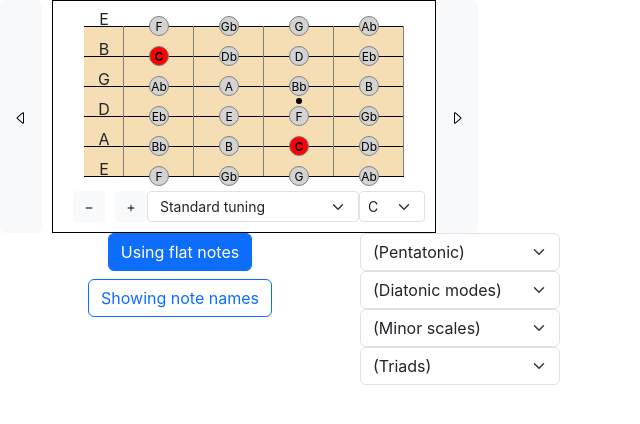
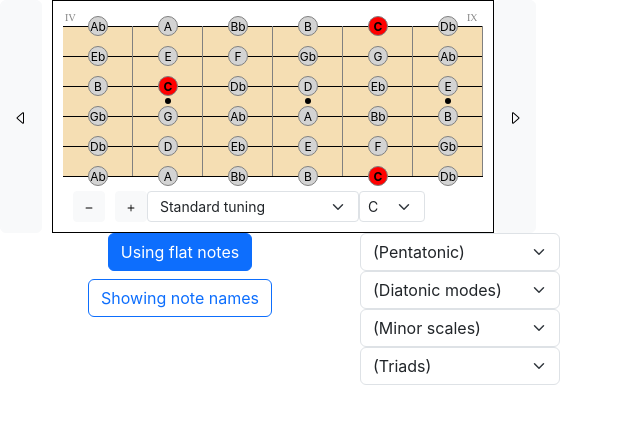
Before and after one commit to gdoct/neckexplorer, a React (Create React App) app: page / in a window 1280 px wide. Shown: the top 424 px of the page, without its empty margins (0-640 px from the left). Built offline with nearby package versions, Linux system fonts and the light colour scheme; the HTML template or start-up script is replaced by a standard one.

Commit message:
fix issue with alternative tunings

```diff
--- a/src/App.tsx
+++ b/src/App.tsx
@@ -15,8 +15,8 @@ import { presetTunings } from './lib/tunings';
 import TabPlayer from './components/TabPlayer';
 
 function App() {
-  const [fretCount, setFretCount] = useState(5);
-  const [position, setPosition] = useState(0);
+  const [fretCount, setFretCount] = useState(6);
+  const [position, setPosition] = useState(4);
   const [forceFlat, setforceFlat] = useState(true);
   const [forceNumeric, setForceNumeric] = useState(false);
   const [scaleRoot, setScaleRoot] = useState(NoteNames.C);
--- a/src/components/Fret.tsx
+++ b/src/components/Fret.tsx
@@ -98,8 +98,8 @@ const Fret: React.FC<FretProps> = ({ note, noteName, octave, active, displaySett
                     <text
                     x="0"
                     y="15"
-                    font-family="Garamond, serif"
-                    font-size={romanDisplaySize}
+                    fontFamily="Garamond, serif"
+                    fontSize={romanDisplaySize}
                     fill="grey">{displaySettings.romanNumeral}</text>
                 </svg> )}
             <div className="line"/>
--- a/src/components/GuitarNeck.tsx
+++ b/src/components/GuitarNeck.tsx
@@ -19,7 +19,7 @@ const GuitarNeck: React.FC<GuitarNeckProps> = ({ tuning, fretCount, position, sc
     return (
     <div style={{ display: 'flex', justifyContent: 'center' }}>
         <div style={{ position: 'relative' }}>
-            {tuning.strings.map((guitarstring, index) => {
+            {tuning.strings && tuning.strings.map((guitarstring, index) => {
                 // these numbers must be made relative to the number of snares in the tuning
                 const displaySettings : SnareDisplaySettings = {
                     showSingleDots:index === 3,
--- a/src/components/TuningPresets.tsx
+++ b/src/components/TuningPresets.tsx
@@ -7,20 +7,52 @@ interface TuningPresetProps {
     onChange?: (tuning?: GuitarTuning) => void;
 }
 
+// export const presetTunings: GuitarTuningGroup[] = [
+//     {
+//         name: "Default guitar",
+//         tunings: [
+//             {
+//                 name: "Standard tuning", strings: [
+//                     { rootnote: NoteNames.E, octave: 4 },
+//                     { rootnote: NoteNames.B, octave: 4 },
+//                     { rootnote: NoteNames.G, octave: 3 },
+//                     { rootnote: NoteNames.D, octave: 2 },
+//                     { rootnote: NoteNames.A, octave: 2 },
+//                     { rootnote: NoteNames.E, octave: 1 },
+//                 ]
+//             },
+//             {
+//                 name: "Seven string", strings: [
+//                     { rootnote: NoteNames.E, octave: 4 },
+//                     { rootnote: NoteNames.B, octave: 4 },
+// and so on ..
+
 const TuningPreset: React.FC<TuningPresetProps> = ({ onChange }) => {
 
-    const handleTuningChange = (target: any) => {
+    const handleTuningChange = (event: React.ChangeEvent<HTMLSelectElement>) => {
         if (onChange) {
-            onChange(target as GuitarTuning);
+            const selectedValue = event.target.value; // Format: '{groupid}-{index}'
+            if (selectedValue) {
+                const [groupId, tuningIndex] = selectedValue.split('-').map(Number);
+                if (
+                    presetTunings &&
+                    presetTunings[groupId] &&
+                    presetTunings[groupId].tunings &&
+                    presetTunings[groupId].tunings[tuningIndex]
+                ) {
+                    const selectedTuning = presetTunings[groupId].tunings[tuningIndex];
+                    onChange(selectedTuning);
+                }
+            }
         }
-    }
+    };
 
     return (<div>
-        <Form.Select size="sm" onChange={e => handleTuningChange(e.target)}>
+        <Form.Select size="sm" onChange={e => handleTuningChange(e)}>
             {presetTunings.map((presetgroup, num) => [
                 <option key={`group-${num}`} disabled>{presetgroup.name}</option>,
                 ...presetgroup.tunings.map((preset, index) => (
-                    <option key={`${num}-${index}`} value={index}>
+                    <option key={`${num}-${index}`} value={`${num}-${index}`}>
                         &nbsp;{preset.name}
                     </option>
                 ))
```
